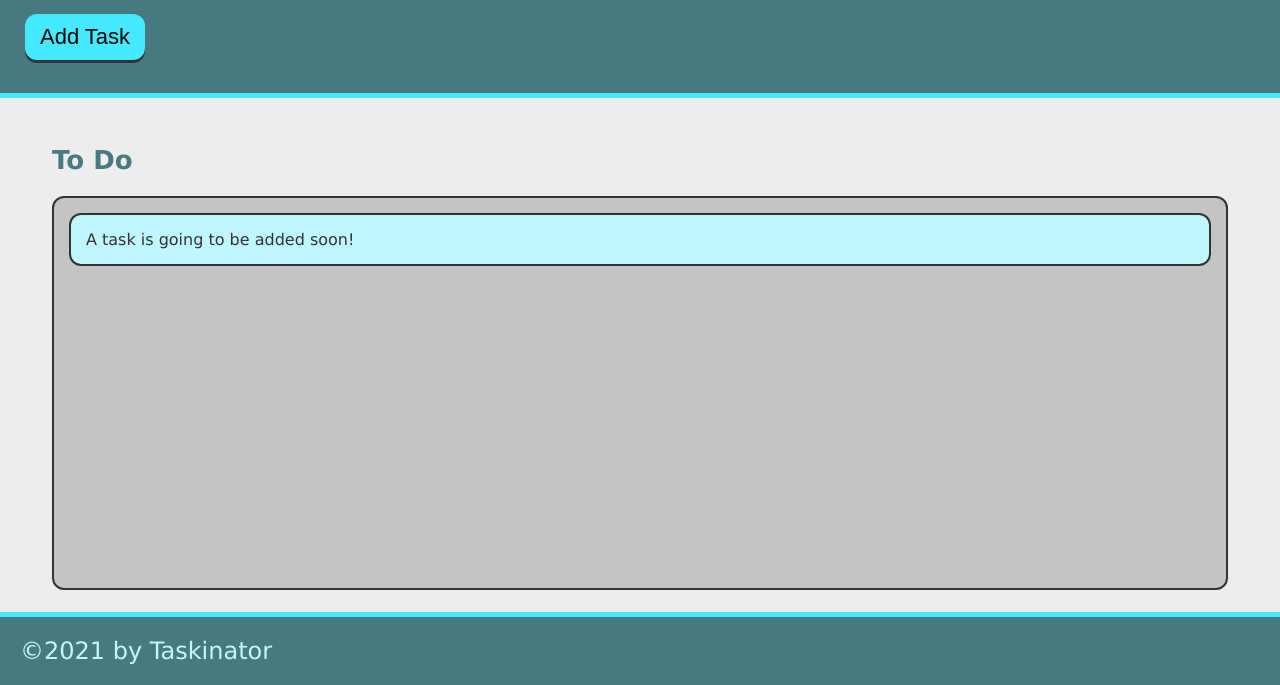
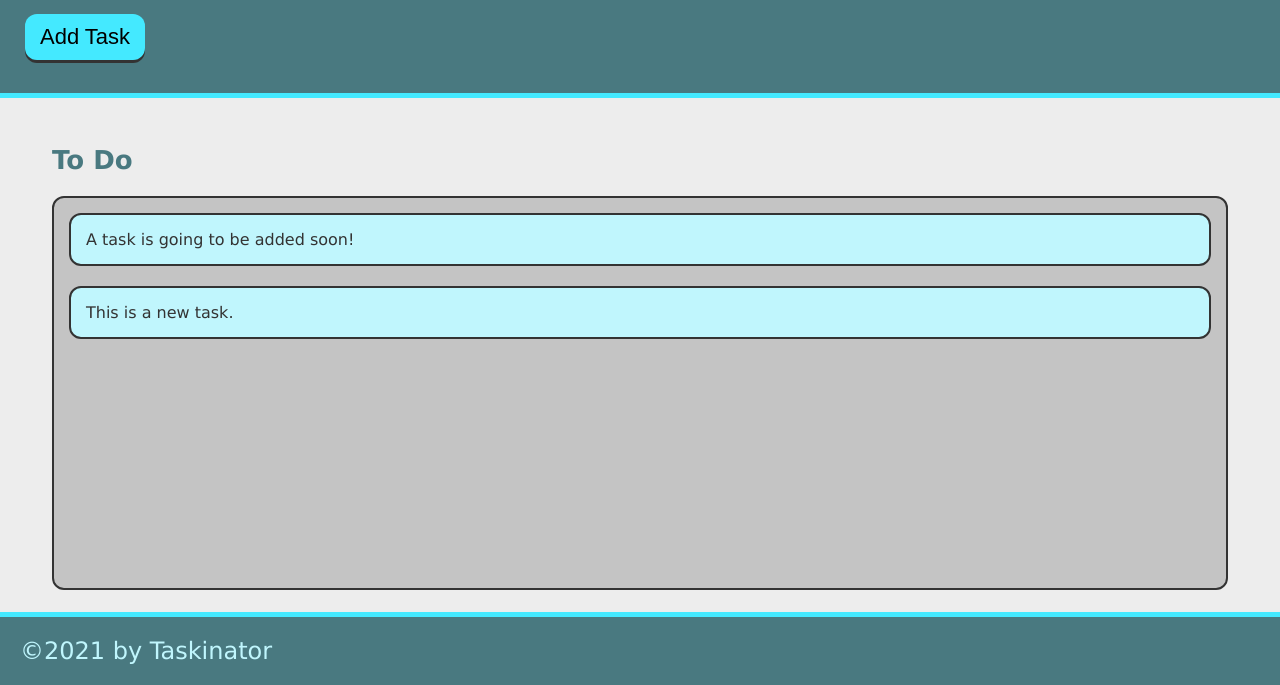
Before and after one commit to sdpercy/taskinator, a plain HTML site: page index.html in a window 1280 px wide. Both pictures are taken after a click on the button "Add Task". Shown: the part 115-800 px from the top of the page. Drawn offline with Linux system fonts and the light colour scheme.

Commit message:
added ability to add task

```diff
--- a/assets/js/script.js
+++ b/assets/js/script.js
@@ -0,0 +1,11 @@
+var buttonEl = document.querySelector("#save-task");
+var tasksToDoEl = document.querySelector("#tasks-to-do");
+
+var createTaskHandler = function() {
+    var listItemEl = document.createElement("li");//Create a new task item.
+    listItemEl.className = "task-item";//Style the new task item.
+    listItemEl.textContent = "This is a new task.";//Add the text.
+    tasksToDoEl.appendChild(listItemEl);//Append this element to the task list.
+  };
+
+buttonEl.addEventListener("click", createTaskHandler);
--- a/index.html
+++ b/index.html
@@ -11,13 +11,13 @@
     <header>
         <h1 class="page-title">Taskinator</h1>
         <p>Click the button below to add a new task!</p>
-        <button class="btn">Add Task</button>
+        <button class="btn" id="save-task">Add Task</button>
     </header>
 
 <main class="page-content">
     <section class="task-list-wrapper">
         <h2 class="list-title">To Do</h2>
-        <ul class="task-list">
+        <ul class="task-list" id="tasks-to-do">
             <li class="task-item">A task is going to be added soon!</li>
         </ul>
     </section>
```
